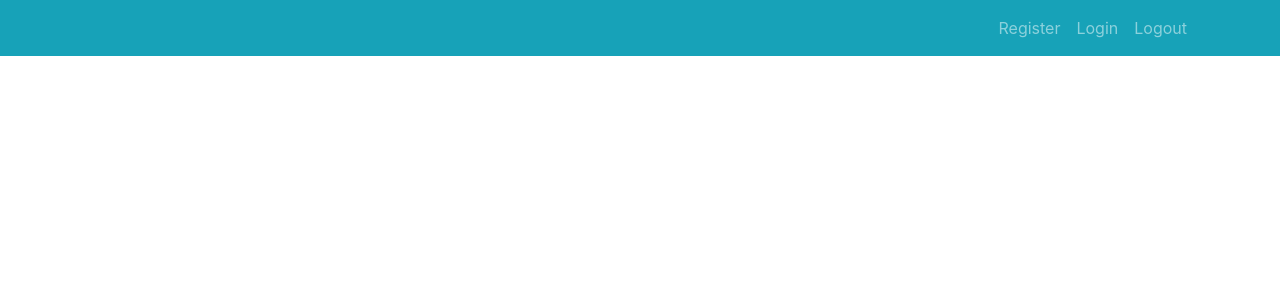
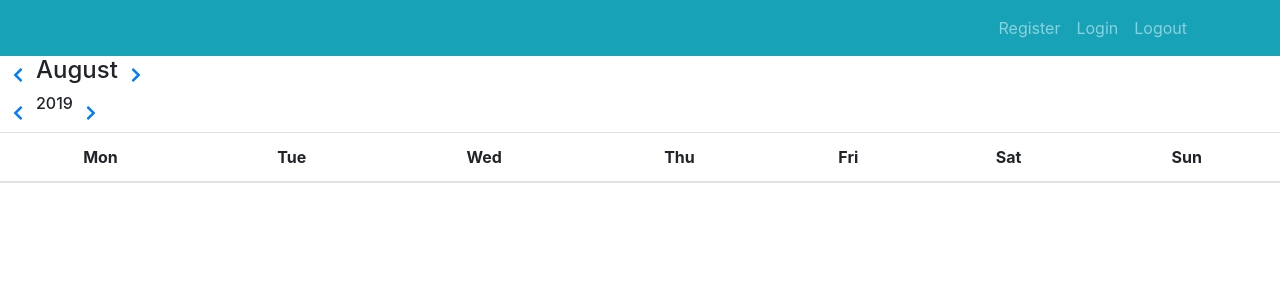
Before and after one commit to IoanaNastasa/habit-tracker, a React (Create React App) app in the folder client/: page /calendar in a window 1280 px wide. Shown: the top 300 px of the page. Built offline with nearby package versions, Linux system fonts and the light colour scheme.

Commit message:
add and work on calendar component

```diff
--- a/client/package.json
+++ b/client/package.json
@@ -3,6 +3,9 @@
   "version": "0.1.0",
   "private": true,
   "dependencies": {
+    "@fortawesome/fontawesome-svg-core": "^1.2.22",
+    "@fortawesome/free-solid-svg-icons": "^5.10.2",
+    "@fortawesome/react-fontawesome": "^0.1.4",
     "axios": "^0.19.0",
     "bootstrap": "^4.3.1",
     "prop-types": "^15.7.2",
--- a/client/public/index.html
+++ b/client/public/index.html
@@ -10,6 +10,10 @@
       content="Web site created using create-react-app"
     />
     <link rel="apple-touch-icon" href="logo192.png" />
+    <link
+      rel="stylesheet"
+      href="https://stackpath.bootstrapcdn.com/font-awesome/4.7.0/css/font-awesome.min.css"
+    />
     <!--
       manifest.json provides metadata used when your web app is installed on a
       user's mobile device or desktop. See https://developers.google.com/web/fundamentals/web-app-manifest/
--- a/client/src/App.js
+++ b/client/src/App.js
@@ -7,6 +7,7 @@ import { Provider } from "react-redux";
 import store from "./store";
 
 import "bootstrap/dist/css/bootstrap.min.css";
+import Calendar from "./components/Calendar";
 
 class App extends React.Component {
   render() {
@@ -15,6 +16,7 @@ class App extends React.Component {
         <Router>
           <AppNavBar />
           <Route exact path="/" component={Homepage} />
+          <Route exact path="/calendar" component={Calendar} />
         </Router>
       </Provider>
     );
--- /dev/null
+++ b/client/src/components/Calendar.js
@@ -0,0 +1,89 @@
+import React, { Component } from "react";
+import { FontAwesomeIcon } from "@fortawesome/react-fontawesome";
+import {
+  faChevronRight,
+  faChevronLeft
+} from "@fortawesome/free-solid-svg-icons";
+import { Button, Table } from "reactstrap";
+
+export default class Calendar extends Component {
+  state = {
+    calendarYear: new Date().getFullYear(),
+    calendarMonth: new Date().getMonth()
+  };
+  prevMonth = () => {
+    if (this.state.calendarMonth === 0) {
+      this.setState({ calendarMonth: 11 });
+    } else {
+      this.setState({ calendarMonth: this.state.calendarMonth - 1 });
+    }
+  };
+  nextMonth = () => {
+    if (this.state.calendarMonth === 11) {
+      this.setState({ calendarMonth: 0 });
+    } else {
+      this.setState({ calendarMonth: this.state.calendarMonth + 1 });
+    }
+  };
+  prevYear = () => {
+    this.setState({ calendarYear: this.state.calendarYear - 1 });
+  };
+  nextYear = () => {
+    this.setState({ calendarYear: this.state.calendarYear + 1 });
+  };
+
+  render() {
+    const months = [
+      "January",
+      "February",
+      "March",
+      "April",
+      "May",
+      "June",
+      "July",
+      "August",
+      "September",
+      "October",
+      "November",
+      "December"
+    ];
+    return (
+      <div>
+        <div id="month-year">
+          <div id="month" className="d-flex flex-row">
+            <Button color="link" onClick={this.prevMonth}>
+              <FontAwesomeIcon icon={faChevronLeft}></FontAwesomeIcon>
+            </Button>
+            <h4>{months[this.state.calendarMonth]}</h4>
+            <Button color="link" onClick={this.nextMonth}>
+              <FontAwesomeIcon icon={faChevronRight}></FontAwesomeIcon>
+            </Button>
+          </div>
+          <div id="year" className="d-flex flex-row">
+            <Button color="link" onClick={this.prevYear}>
+              <FontAwesomeIcon icon={faChevronLeft}></FontAwesomeIcon>
+            </Button>
+            <h6>{this.state.calendarYear}</h6>
+            <Button color="link" onClick={this.nextYear}>
+              <FontAwesomeIcon icon={faChevronRight}></FontAwesomeIcon>
+            </Button>
+          </div>
+        </div>
+        <Table id="calendar-container">
+          <thead>
+            <tr>
+              <th className="text-center">Mon</th>
+              <th className="text-center">Tue</th>
+              <th className="text-center">Wed</th>
+              <th className="text-center">Thu</th>
+              <th className="text-center">Fri</th>
+              <th className="text-center">Sat</th>
+              <th className="text-center">Sun</th>
+            </tr>
+          </thead>
+          <tbody id="days"></tbody>
+        </Table>
+      </div>
+    );
+  }
+}
```
Also changed, not shown: 1 other file (tests, documents, lock files or other folders).
